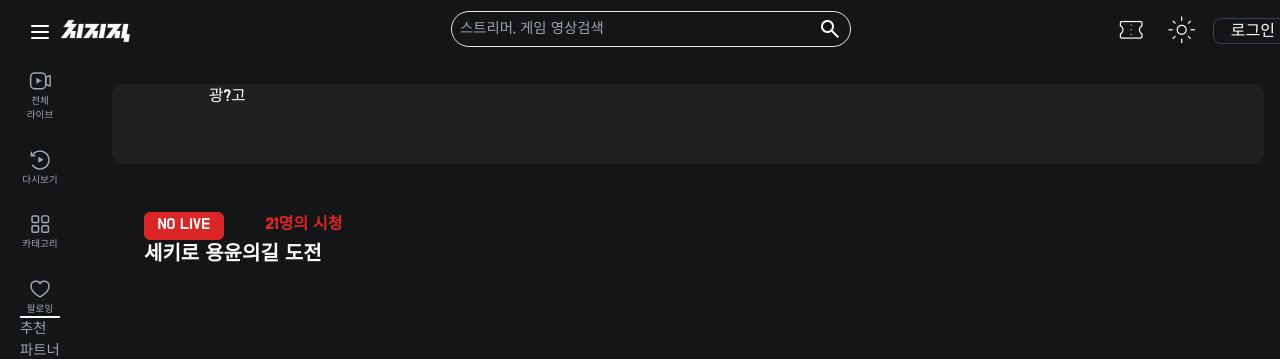
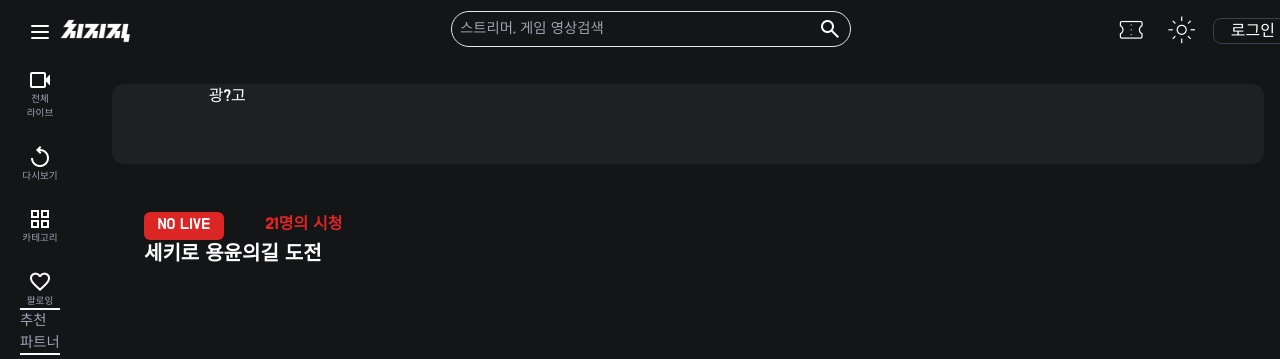
Before and after one commit to Minseok0530/chzzk-self, a Next.js app: page / in a window 1280 px wide. Shown: the top 359 px of the page. Built offline with nearby package versions, Linux system fonts and the light colour scheme; no server answers; the database is empty.

Commit message:
🎨 : 메뉴 아이콘 구글아이콘으로 변경

```diff
--- a/components/menu.tsx
+++ b/components/menu.tsx
@@ -25,70 +25,18 @@ export default function Menu(props: { menuToggle: boolean }) {
             router.push('/all-live');
           }}
         >
-          <svg
-            width='26'
-            height='26'
-            viewBox='0 0 26 26'
-            fill='none'
-            xmlns='http://www.w3.org/2000/svg'
-            className={`${path === '/all-live' ? 'text-green-500' : ''}`}
-          >
-            <path
-              fill-rule='evenodd'
-              clip-rule='evenodd'
-              d='M23.611 7.11908C23.8044 7.26028 23.9188 7.48537 23.9188 7.72486V17.9768C23.9188 18.2163 23.8044 18.4413 23.611 18.5826C23.4176 18.7238 23.1683 18.7641 22.9402 18.6911L18.5714 17.2931C18.2608 17.1937 18.05 16.9049 18.05 16.5788V9.12285C18.05 8.79669 18.2608 8.50793 18.5714 8.40853L22.9402 7.01054C23.1683 6.93755 23.4176 6.97788 23.611 7.11908ZM19.55 9.67032V16.0313L22.4188 16.9493V8.75232L19.55 9.67032Z'
-              fill='#9da5b6'
-            ></path>
-            <path
-              d='M9.9909 10.7164L13.5364 12.7634L9.9909 14.8103V10.7164ZM9.81362 14.9127C9.81369 14.9126 9.81376 14.9126 9.81384 14.9125L9.81362 14.9127Z'
-              fill='#9da5b6'
-              stroke='#9da5b6'
-              stroke-width='1.18182'
-            ></path>
-            <rect
-              x='3.65'
-              y='4.88635'
-              width='15.0455'
-              height='15.8727'
-              rx='3.97727'
-              stroke='#9da5b6'
-              stroke-width='1.5'
-            ></rect>
-          </svg>
+          <span className='material-symbols-outlined'>videocam</span>
           <div className='text-[#9da5b6]' style={{ fontSize: '0.6rem' }}>
             전체<p>라이브</p>
           </div>
         </button>
         <button
-          className='-black  mt-6 items-center justify-center flex flex-col'
+          className='-black mt-6 items-center justify-center flex flex-col'
           onClick={() => {
             router.push('/review');
           }}
         >
-          <svg
-            width='26'
-            height='26'
-            viewBox='0 0 26 26'
-            fill='none'
-            xmlns='http://www.w3.org/2000/svg'
-            className='header_icon__8SHkt'
-          >
-            <path
-              d='M6.34333 17.8745C6.09832 17.5405 5.62895 17.4684 5.29497 17.7134C4.961 17.9584 4.88888 18.4278 5.13389 18.7618L6.34333 17.8745ZM21.25 13C21.25 17.5563 17.5564 21.25 13 21.25V22.75C18.3848 22.75 22.75 18.3848 22.75 13H21.25ZM13 4.75C17.5564 4.75 21.25 8.44365 21.25 13H22.75C22.75 7.61522 18.3848 3.25 13 3.25V4.75ZM13 21.25C10.2679 21.25 7.84594 19.9227 6.34333 17.8745L5.13389 18.7618C6.90691 21.1786 9.77001 22.75 13 22.75V21.25ZM5.67064 9.20878C7.04465 6.55834 9.81179 4.75 13 4.75V3.25C9.22979 3.25 5.96066 5.39017 4.33895 8.51842L5.67064 9.20878Z'
-              fill='#9da5b6'
-            ></path>
-            <path
-              d='M4.37274 5.31824V8.86369H7.9182'
-              stroke='#9da5b6'
-              stroke-width='1.5'
-              stroke-miterlimit='10'
-              stroke-linecap='round'
-            ></path>
-            <path
-              d='M15.8364 12.354C16.1515 12.5359 16.1515 12.9908 15.8363 13.1727L11.9363 15.4244C11.6212 15.6064 11.2273 15.3789 11.2273 15.015V10.5117C11.2273 10.1478 11.6212 9.92034 11.9363 10.1023L15.8364 12.354Z'
-              fill='#9da5b6'
-            ></path>
-          </svg>
+          <span className='material-symbols-outlined'>replay</span>
           <div className='text-[#9da5b6]' style={{ fontSize: '0.6rem' }}>
             다시보기
           </div>
@@ -99,51 +47,7 @@ export default function Menu(props: { menuToggle: boolean }) {
             router.push('/category');
           }}
         >
-          <svg
-            width='26'
-            height='26'
-            viewBox='0 0 26 26'
-            fill='none'
-            xmlns='http://www.w3.org/2000/svg'
-            className='header_icon__8SHkt'
-          >
-            <rect
-              x='5.04996'
-              y='4.88635'
-              width='6.5'
-              height='6.5'
-              rx='1.25'
-              stroke='#9da5b6'
-              stroke-width='1.5'
-            ></rect>
-            <rect
-              x='14.8818'
-              y='4.83635'
-              width='6.6'
-              height='6.6'
-              rx='1.3'
-              stroke='#9da5b6'
-              stroke-width='1.4'
-            ></rect>
-            <rect
-              x='14.9318'
-              y='14.834'
-              width='6.5'
-              height='6.5'
-              rx='1.25'
-              stroke='#9da5b6'
-              stroke-width='1.5'
-            ></rect>
-            <rect
-              x='5.04996'
-              y='14.834'
-              width='6.5'
-              height='6.5'
-              rx='1.25'
-              stroke='#9da5b6'
-              stroke-width='1.5'
-            ></rect>
-          </svg>
+          <span className='material-symbols-outlined'>grid_view</span>
           <div className='text-[#9da5b6]' style={{ fontSize: '0.6rem' }}>
             카테고리
           </div>
@@ -154,20 +58,7 @@ export default function Menu(props: { menuToggle: boolean }) {
             router.push('/following');
           }}
         >
-          <svg
-            xmlns='http://www.w3.org/2000/svg'
-            width='26'
-            height='26'
-            fill='none'
-            className='header_icon__8SHkt'
-          >
-            <path
-              stroke='#9da5b6'
-              stroke-linejoin='round'
-              stroke-width='1.5'
-              d='M13.027 7.725C11.536 3.835 4 4.413 4 10.295c0 2.764 2.041 6.39 7.898 10.126.133.085.585.327 1.102.329.517.002.94-.226 1.055-.3C19.948 16.704 22 13.067 22 10.296c0-5.848-7.473-6.483-8.973-2.57Z'
-            ></path>
-          </svg>
+          <span className='material-symbols-outlined'>favorite</span>
           <div className='text-[#9da5b6]' style={{ fontSize: '0.6rem' }}>
             팔로잉
           </div>
```
